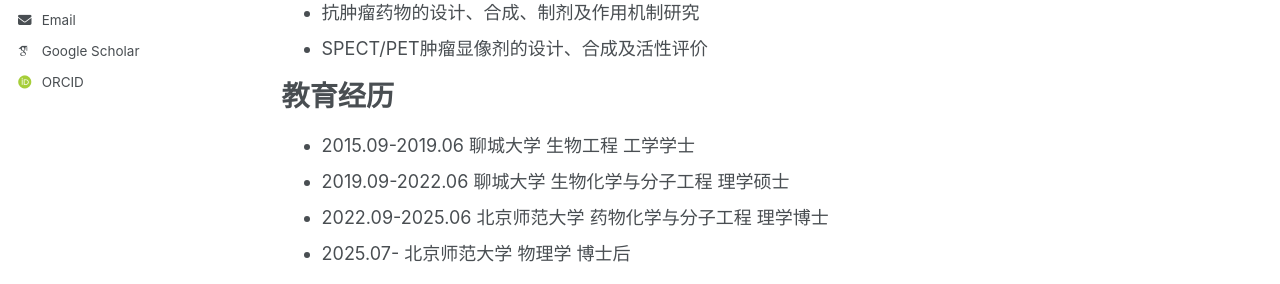
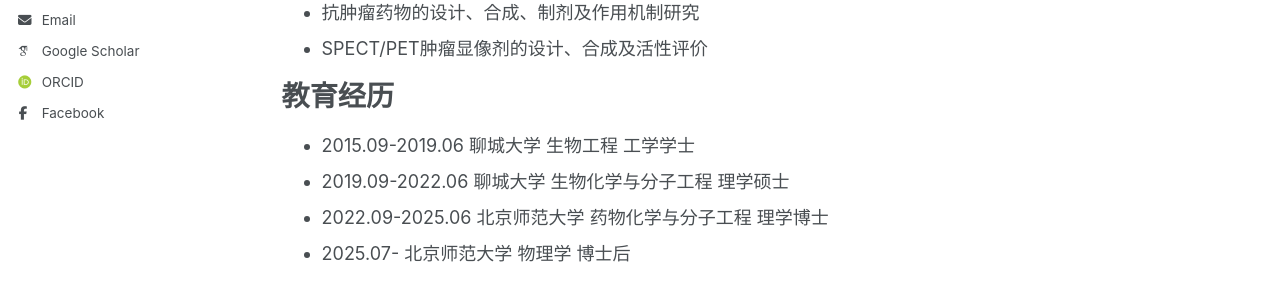
Before and after one commit to Infinity-LZJ/Zuojie_Li.github, a Jekyll site: the page built from _pages/about.md, in a window 1280 px wide. Shown: the part 368-652 px from the top of the page. Built offline with Jekyll 4.4.1, drawn with Linux system fonts in a browser that asks for light colours; some web fonts are replaced.

Commit message:
Add files via upload
Signed-off-by: Zuojie_Li <zuojieli@yeah.net>

```diff
--- a/_config.yml
+++ b/_config.yml
@@ -12,7 +12,7 @@ title                    : "HOME PAGE"
 title_separator          : "-"
 name                     : &name "Zuojie Li"
 description              : &description "personal description"
-url                      : https://infinity-lzj.github.io/Zuojie_Li.github/ # the base hostname & protocol for your site e.g. "https://[your GitHub username].github.io"
+url                      : https://zuojie-li.github.io/ # the base hostname & protocol for your site e.g. "https://[your GitHub username].github.io"
 baseurl                  : "" # the subpath of your site, e.g. "/blog"
 repository               : "academicpages/academicpages.github.io"
 
@@ -34,7 +34,7 @@ author:
   arxiv            : # URL - Update with the correct link to your profile
   googlescholar    : "https://scholar.google.com/citations?user=_Q6Z4QUAAAAJ"
   impactstory      : # URL
-  orcid            : "http://orcid.org/0009-0005-6342-4008"
+  orcid            : "http://orcid.org/0009-0001-1131-1635"
   semantic         : # URL
   researchgate     : # URL
   scopus           : # URL
@@ -49,7 +49,7 @@ author:
 
   # Social media
   #bluesky          : "bsky.app" # Replace this with you Bluesky username
-  facebook         : # Username
+  facebook         : "share/1B9pZ1ZSaN/?mibextid=wwXIfr"
   flickr           : # Username
   foursquare       : # Username
   goodreads        : # Username
@@ -76,7 +76,7 @@ author:
 # Publication Category - The following the list of publication categories and their headings
 publication_category:
   books:
-    title: 'Books'
+    title: 'Patent'
   manuscripts:
     title: 'Journal Articles(Rep.)'
   conferences:
@@ -277,7 +277,7 @@ defaults:
       path: ""
       type: talks
     values:
-      layout: talk
+      layout: single
       author_profile: true
       share: true
 
```
